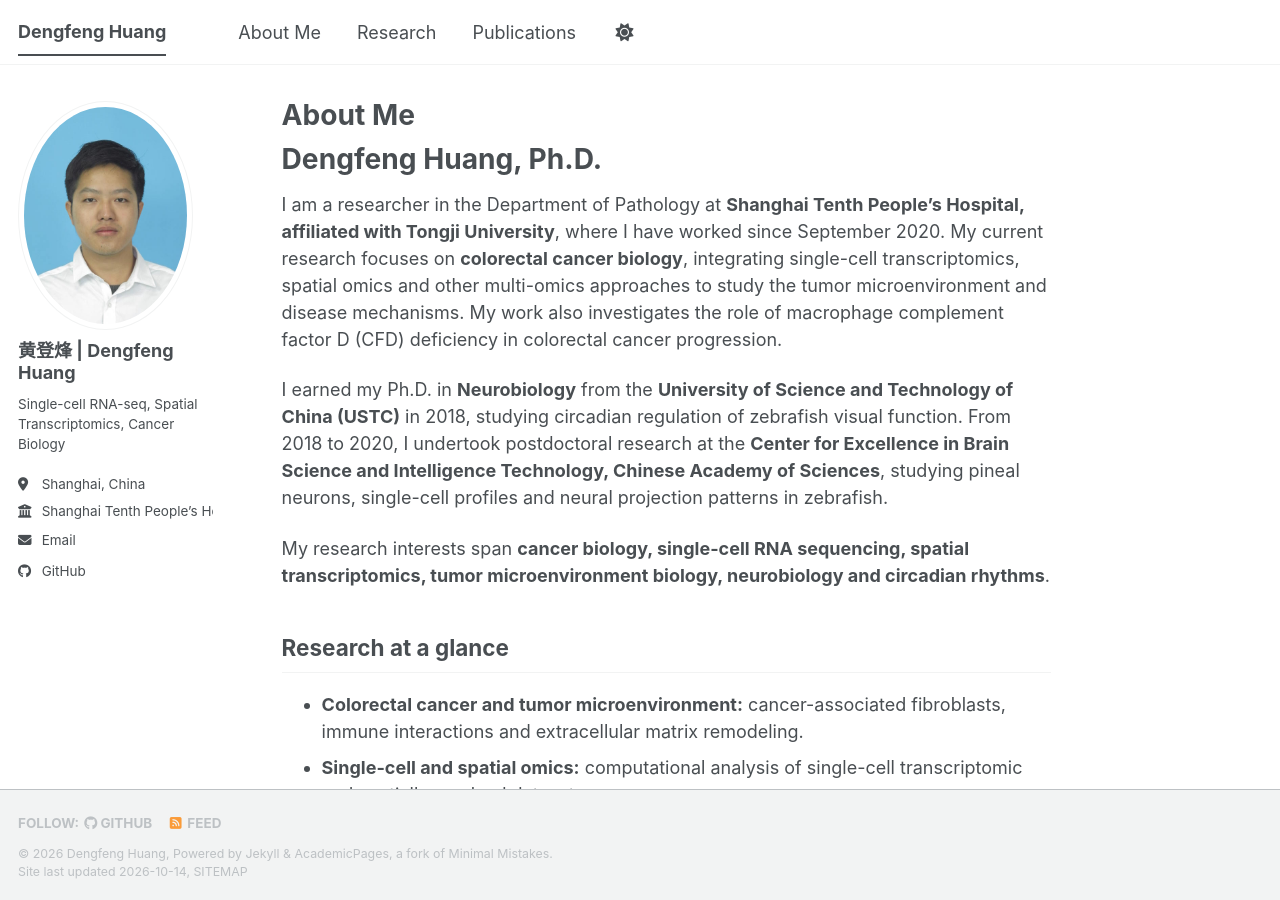
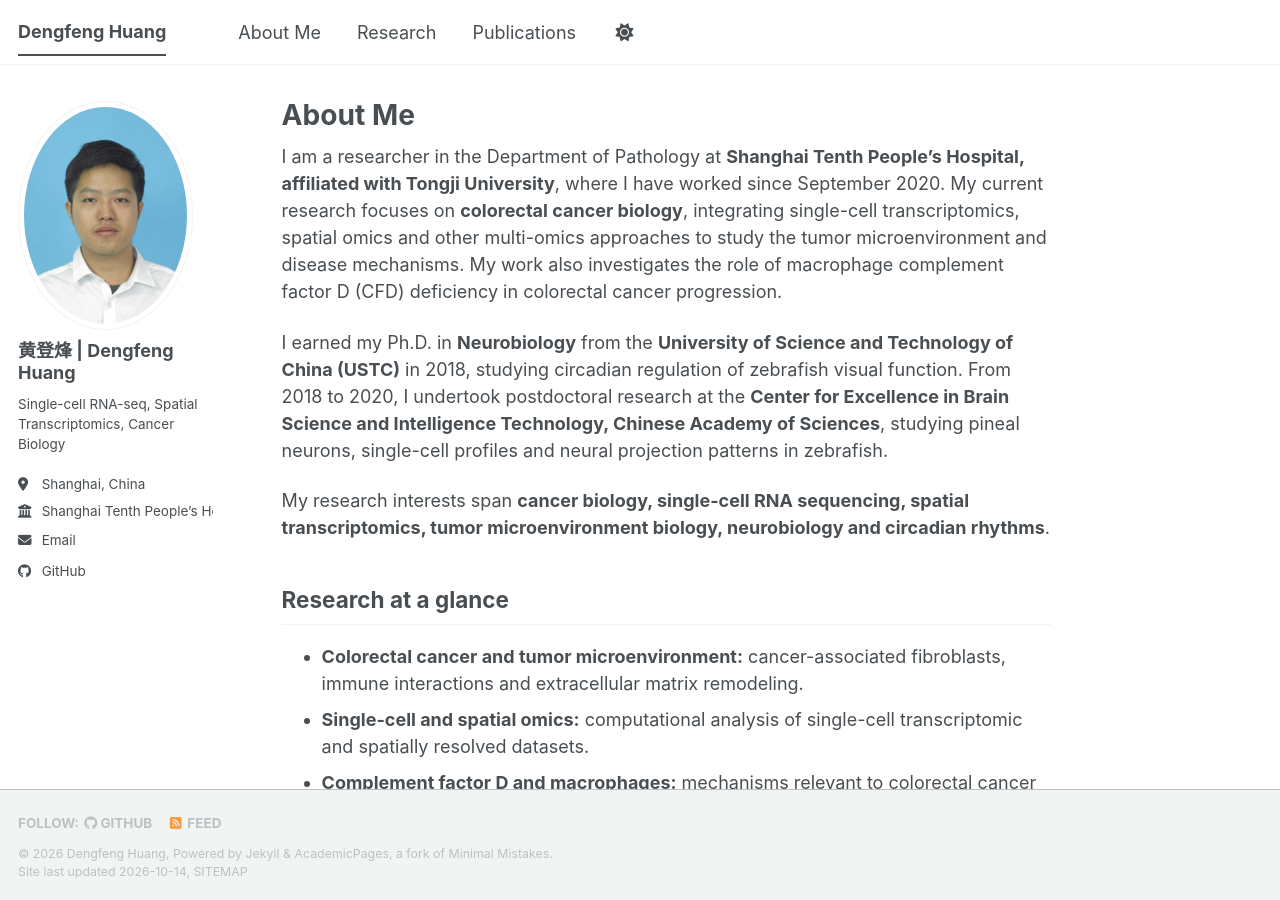
Before and after one commit to dfeng269/dfeng269.github.io, a Jekyll site: the page built from _pages/about.md, in a window 1280 px wide and 900 px high. Built offline with Jekyll 4.4.1, drawn with Linux system fonts in a browser that asks for light colours; a style sheet for code colours, icons or effects is not loaded.

Commit message:
Update about.md

```diff
--- a/_pages/about.md
+++ b/_pages/about.md
@@ -4,8 +4,6 @@ title: "About Me"
 permalink: /
 author_profile: true
 ---
-
-# Dengfeng Huang, Ph.D.
 
 I am a researcher in the Department of Pathology at **Shanghai Tenth People’s Hospital, affiliated with Tongji University**, where I have worked since September 2020. My current research focuses on **colorectal cancer biology**, integrating single-cell transcriptomics, spatial omics and other multi-omics approaches to study the tumor microenvironment and disease mechanisms. My work also investigates the role of macrophage complement factor D (CFD) deficiency in colorectal cancer progression.
 
```
